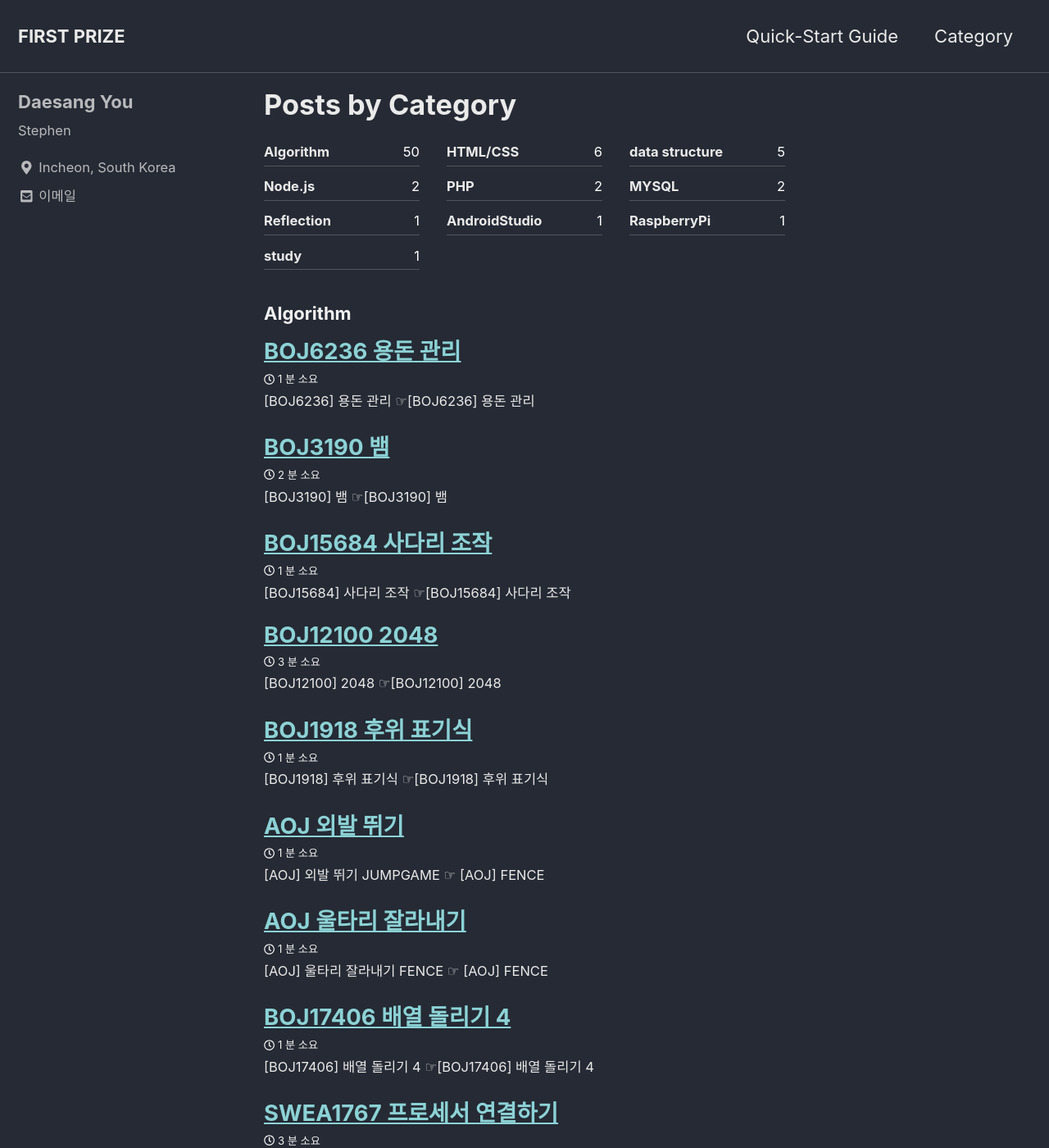
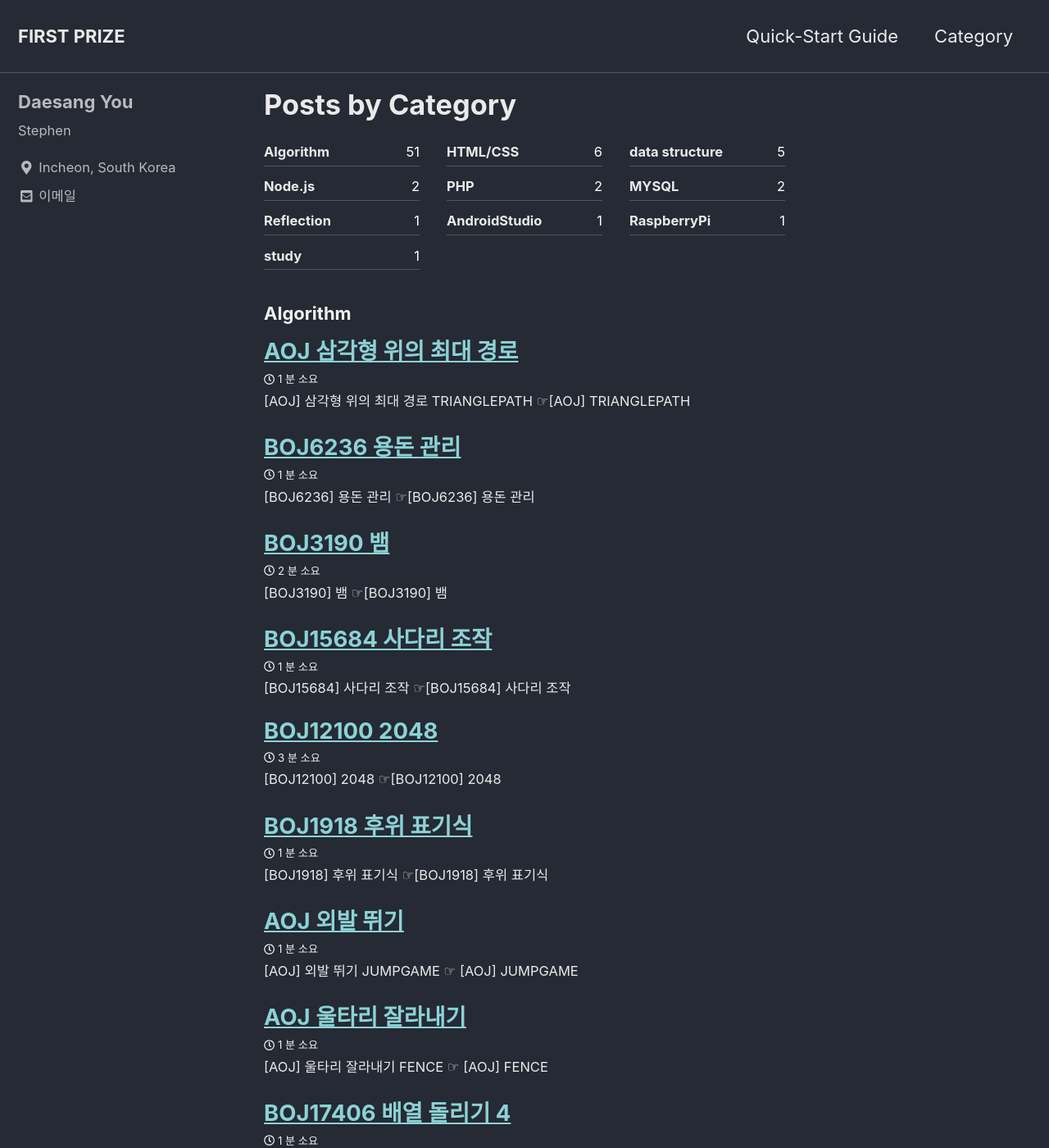
Before and after one commit to eotkd4791/eotkd4791.github.io, a Jekyll site: the page built from _pages/category-archive.md, in a window 1280 px wide and 1400 px high. Shown: the whole window at 82% size. Built offline with Jekyll 4.4.1, drawn with Linux system fonts in a browser that asks for light colours; cached includes are drawn as plain includes; part of the change alters nothing that is shown.

Commit message:
Update.2019.09.17

````diff
--- a/_posts/algorithm/2019-08-22-algorithm-JUMPGAME.md
+++ b/_posts/algorithm/2019-08-22-algorithm-JUMPGAME.md
@@ -11,7 +11,7 @@ tags:
 ---
 
 ## [AOJ] 외발 뛰기 JUMPGAME
- [☞ [AOJ] FENCE](https://www.algospot.com/judge/problem/read/JUMPGAME)
+ [☞ [AOJ] JUMPGAME](https://www.algospot.com/judge/problem/read/JUMPGAME)
 
 
 
--- /dev/null
+++ b/_posts/algorithm/2019-09-12-algorithm-TRIANGLEPATH.md
@@ -0,0 +1,82 @@
+---
+title: "AOJ 삼각형 위의 최대 경로"
+categories:
+  - Algorithm
+tags:
+  - Algorithm
+  - BOJ
+  - Dynamic Programming
+  - DAG
+  - 종만북
+comments:
+  - true
+---
+
+## [AOJ] 삼각형 위의 최대 경로 TRIANGLEPATH
+ ☞[[AOJ] TRIANGLEPATH](https://www.algospot.com/judge/problem/read/TRIANGLEPATH)
+
+---
+
+#### keypoint
+1. 2차원 배열로 입력을 받아서 풀었다.
+2. DP로 푼 이유 -> 사이클이 없는 최장거리를 구하는 문제..(DAG->DP)
+
+---
+
+#### 코드 설명
+1. 2차원 배열로 입력을 받는다.
+2. (1,1)좌표로 recur함수를 호출한다.
+3. 함수의 인자값 x가 N과 같아질 때까지 함수를 재귀호출한다.
+4. 인자 x가 N과 같아지면 그 좌표의 arr(입력 받은 값)을 반환한다.
+5. 반환 받은 값을 비교하여 큰 값으로 DP테이블을 채워나간다.
+6. DP테이블이 이미 채워진 좌표를 방문할 경우, 해당 좌표에 저장되어 있는 값을 반환한다.
+
+---
+
+#### 고찰
+1. 재귀의 진행 순서 까먹지 말기★
+2. 최장 거리를 구하는 문제(Longest Path)였다. 지나온 곳을 또 지날 수 있다고 가정하면(사이클 존재) 최장 거리 문제는 원래 NP문제이다. 하지만 이 문제는 사이클이 없는 방향 그래프를 나타낸다. 알설 시간에 DAG을 의미하고 DAG은 DP로 풀 수 있다고 배웠다.
+3. 나는 재귀함수의 반환값의 크기 비교를 통해서 DP테이블을 채워나가는 방식으로 구현하였다.
+
+---
+
+#### 소스코드
+
+```cpp
+#include <iostream>
+#include <algorithm>
+#include <cstring>
+using namespace std;
+
+int C, N;
+int arr[101][101];
+int dp[101][101];
+
+int recur(int x, int y) {
+	if (x == N) return arr[x][y];
+
+	int& ret = dp[x][y];
+	if (ret != 0) return ret;
+
+	ret = arr[x][y] + max(recur(x + 1, y), recur(x + 1, y + 1));
+	return ret;
+}
+
+int main() {
+	ios::sync_with_stdio(0);
+	cin.tie(0); cout.tie(0);
+
+	cin >> C;
+	while (C--) {
+		memset(dp, 0, sizeof(dp));
+		cin >> N;
+
+		for (int i = 1; i <= N; i++)
+			for (int j = 1; j <= i; j++)
+				cin >> arr[i][j];
+
+		cout << recur(1, 1) << '\n';
+	}
+	return 0;
+}
+```
````
